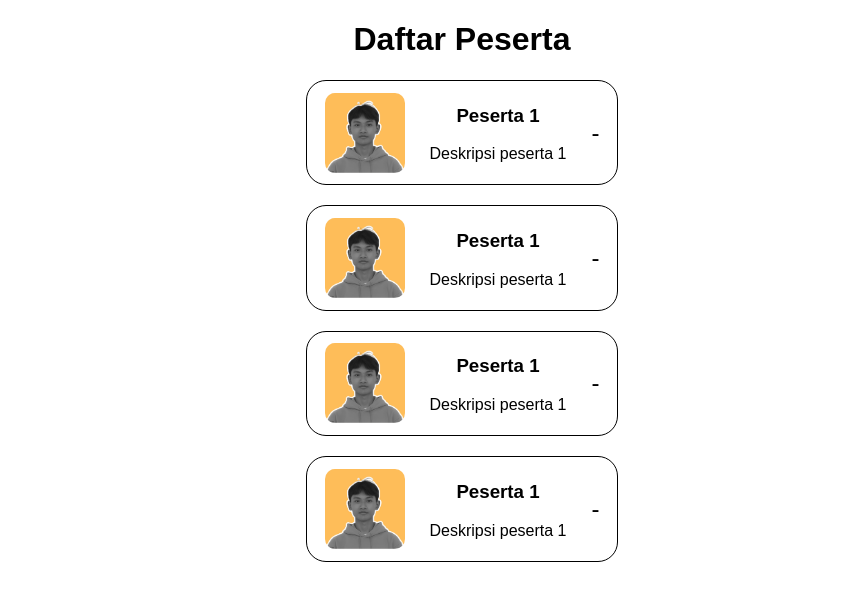
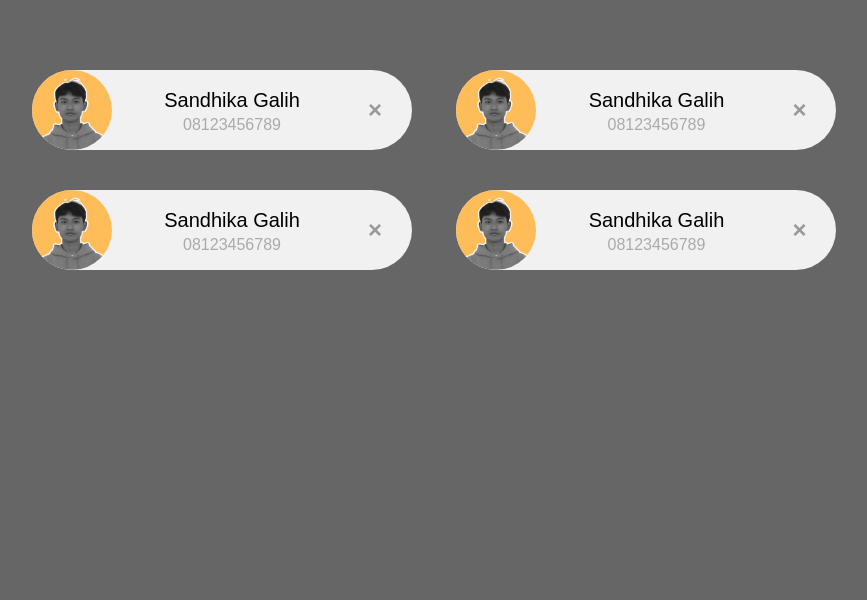
Before and after one commit to fadilaziz/Learn-JavaScript, a plain HTML site: page JavaScript DOM/DOM Manipulation part 5 /DOM Traveral/index.html in a window 1280 px wide. Shown: the whole page, without its empty margins (178-1045 px from the left). Drawn offline with Linux system fonts and the light colour scheme.

Commit message:
Belajae Sedikit

```diff
--- a/JavaScript DOM/DOM Manipulation part 5 /DOM Traveral/index.html
+++ b/JavaScript DOM/DOM Manipulation part 5 /DOM Traveral/index.html
@@ -1,75 +1,41 @@
 <!DOCTYPE html>
-<html lang="en">
+<html>
 <head>
-    <meta charset="UTF-8">
-    <meta name="viewport" content="width=device-width, initial-scale=1.0">
     <title>DOM Traversal</title>
+    <link rel="stylesheet" type="text/css" href="style.css">
+    <link rel="stylesheet" href="style.css">
 </head>
-<style>
-    body {
-        text-align: center;
-        font-family: Arial, Helvetica, sans-serif;
-    }
-    .peserta {
-        border: 1px solid black;
-        width: 300px;
-        margin: 20px auto;
-        display: flex;
-        align-items: center;
-        justify-content: space-around;
-        padding: 5px;
-        border-radius: 20px;
-    }
+<body>
 
-    .peserta img {
-        width: 80px;
-        height: 80px;
-        border-radius: 10px;
-    }
+<div class="container">
 
-    span
-    {
-        font-size: 24px;
-        cursor: pointer;
-    }
+    <div class="card">
+        <img src="img/Desain tanpa judul.jpg" width="96" height="96">
+        <span class="nama">Sandhika Galih</span>
+        <span class="telp">08123456789</span>
+        <span class="close">×</span>
+    </div>
+    <div class="card">
+        <img src="img/Desain tanpa judul.jpg" width="96" height="96">
+        <span class="nama">Sandhika Galih</span>
+        <span class="telp">08123456789</span>
+        <span class="close">×</span>
+    </div>
+    <div class="card">
+        <img src="img/Desain tanpa judul.jpg" width="96" height="96">
+        <span class="nama">Sandhika Galih</span>
+        <span class="telp">08123456789</span>
+        <span class="close">×</span>
+    </div>
+    <div class="card">
+        <img src="img/Desain tanpa judul.jpg" width="96" height="96">
+        <span class="nama">Sandhika Galih</span>
+        <span class="telp">08123456789</span>
+        <span class="close">×</span>
+    </div>
 
-</style>
-<body>
-    <h1>Daftar Peserta</h1>
-    <div id="container">
-        <div class="peserta">
-            <img src="img/Desain tanpa judul.jpg" alt="">
-            <div>
-                <h3>Peserta 1</h3>
-                <p>Deskripsi peserta 1</p>
-            </div>
-            <span class="hapus">-</span>
-        </div>
-        <div class="peserta">
-            <img src="img/Desain tanpa judul.jpg" alt="">
-            <div>
-                <h3>Peserta 1</h3>
-                <p>Deskripsi peserta 1</p>
-            </div>
-            <span class="hapus">-</span>
-        </div>
-        <div class="peserta">
-            <img src="img/Desain tanpa judul.jpg" alt="">
-            <div>
-                <h3>Peserta 1</h3>
-                <p>Deskripsi peserta 1</p>
-            </div>
-            <span class="hapus">-</span>
-        </div>
-        <div class="peserta">
-            <img src="img/Desain tanpa judul.jpg" alt="">
-            <div>
-                <h3>Peserta 1</h3>
-                <p>Deskripsi peserta 1</p>
-            </div>
-            <span class="hapus">-</span>
-        </div>
-    </div>
-    <script src="script.js"></script>
+</div>
+
+<script src="script.js"></script>
 </body>
 </html>
--- a/JavaScript DOM/DOM Manipulation part 5 /DOM Traveral/script.js
+++ b/JavaScript DOM/DOM Manipulation part 5 /DOM Traveral/script.js
@@ -1,8 +1,24 @@
-const container = document.querySelectorAll("#container");
-const hapus = document.getElementsByClassName("hapus");
+// Event Hendling
+// const close = document.querySelector('.close');
+// const card = document.querySelector('.card');
 
-for (let i = 0; i < container.length; i++)  {
-    hapus[i].addEventListener("click", function() {
-        container[i].style.display = "none";
+// close.addEventListener('click', function() {
+//     card.style.display = 'none';
+// });
+
+
+//DOM Traversal
+const close = document.querySelectorAll('.close');
+// console.log(close);
+
+// for (let i = 0; i < close.length; i++) {
+//     close[i].addEventListener('click', function(e) {
+//         e.target.parentElement.style.display = 'none';
+//     })
+// }
+
+close.forEach(function(el) {
+    el.addEventListener('click', function(e) {
+        e.target.parentElement.style.display = 'none';
     })
-}
+})
--- /dev/null
+++ b/JavaScript DOM/DOM Manipulation part 5 /DOM Traveral/style.css
@@ -0,0 +1,66 @@
+body {
+    margin: 50px;
+    font-family: arial;
+    background-color: #666;
+}
+
+.container {
+    width: 900px;
+    margin: auto;
+}
+
+.card {
+    display: inline-block;
+    width: 220px;
+    padding: 0 80px;
+    height: 80px;
+    font-size: 16px;
+    line-height: 80px;
+    border-radius: 40px;
+    background-color: #f1f1f1;
+    margin: 20px;
+    position: relative;
+    text-align: center;
+}
+
+.card img {
+    float: left;
+    margin: 0 10px 0 -80px;
+    height: 80px;
+    width: 80px;
+    border-radius: 50%;
+    position: relative;
+}
+
+.card .nama, .card .telp {
+    display: block;
+    line-height: 20px;
+    padding: 0 5px;
+}
+
+.card .nama {
+    margin-left: 20px;
+    margin-top: 20px;
+    font-size: 20px;
+}
+
+.card .telp {
+    margin-left: 20px;
+    margin-top: 5px;
+    font-size: 16px;
+    color: #aaa;
+}
+
+.card .close {
+    font-size: 24px;
+    font-weight: bold;
+    color: #999;
+    position: absolute;
+    top: 0;
+    right: 30px;
+    cursor: pointer;
+}
+
+.card:hover .close {
+    color: red;
+}
```
